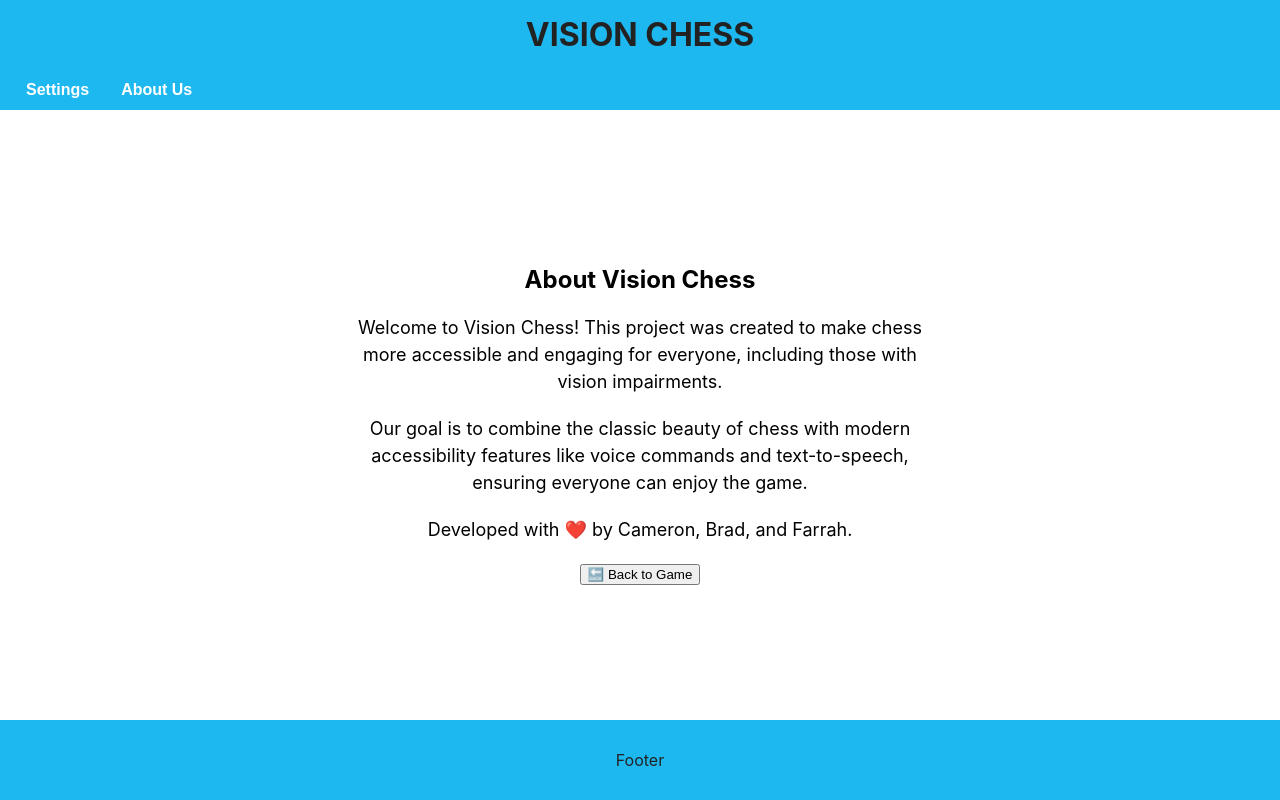
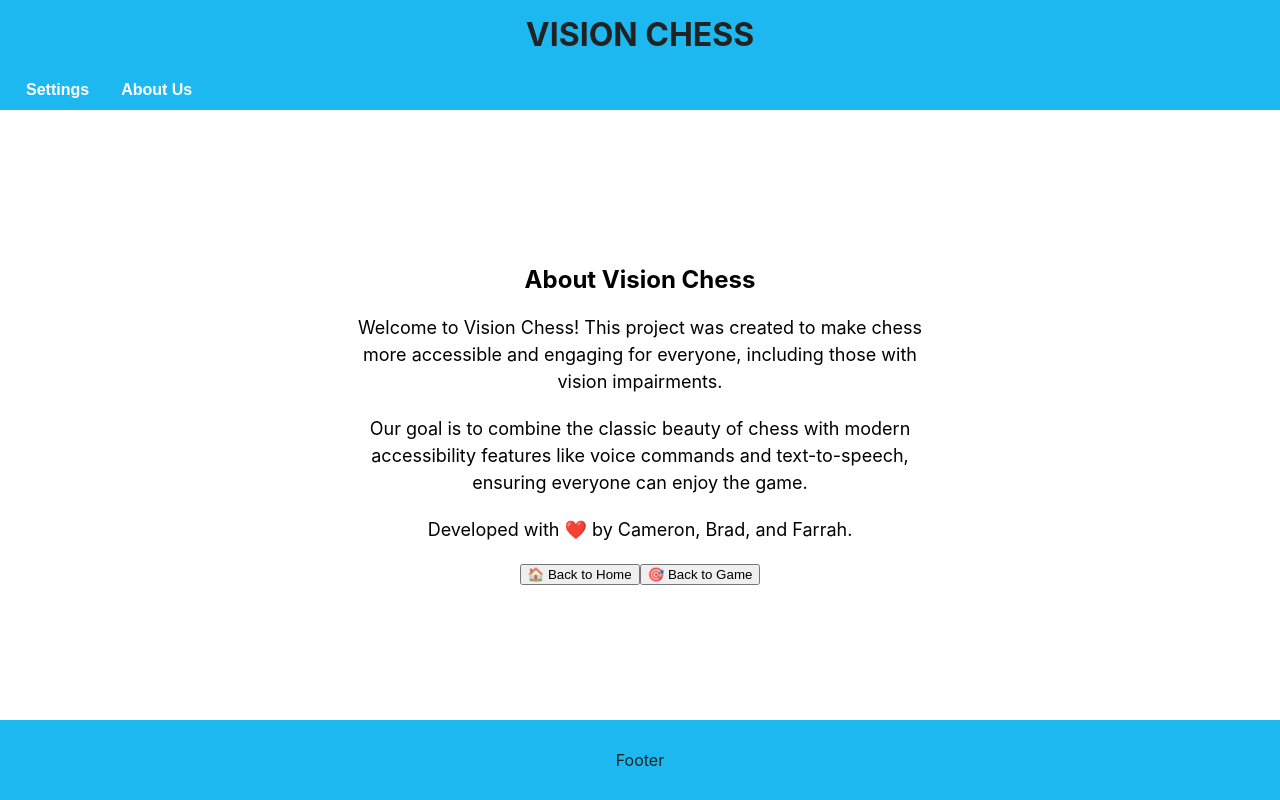
Before and after one commit to bradlyhayes12/Chess-game-impairedvision, a React (Create React App) app: page /about in a window 1280 px wide. Built offline with nearby package versions, Linux system fonts and the light colour scheme.

Commit message:
Fixed the buttons to work properly

```diff
--- /dev/null
+++ b/src/AboutUs.css
@@ -0,0 +1,63 @@
+/* AboutUs.css */
+
+.about-page {
+    max-width: 800px;
+    margin: 50px auto;
+    padding: 30px;
+    background-color: #fdfdfd;
+    border-radius: 20px;
+    box-shadow: 0 8px 20px rgba(0, 0, 0, 0.2);
+    text-align: center;
+    font-family: 'Segoe UI', Tahoma, Geneva, Verdana, sans-serif;
+  }
+
+  .about-page h2 {
+    font-size: 2.5rem;
+    margin-bottom: 20px;
+    color: #333;
+    position: relative;
+  }
+
+  .about-page h2::after {
+    content: '';
+    width: 60px;
+    height: 4px;
+    background-color: #555;
+    display: block;
+    margin: 10px auto 0;
+    border-radius: 2px;
+  }
+
+  .about-page p {
+    font-size: 1.2rem;
+    color: #555;
+    line-height: 1.6;
+    margin-bottom: 20px;
+  }
+
+  .button-row {
+    display: flex;
+    justify-content: center;
+    gap: 20px;
+    margin-top: 30px;
+  }
+
+  .button-row button {
+    background: linear-gradient(135deg, #6c63ff, #48c6ef);
+    color: white;
+    border: none;
+    padding: 12px 24px;
+    font-size: 1.1rem;
+    border-radius: 12px;
+    cursor: pointer;
+    transition: transform 0.3s, background-color 0.3s;
+  }
+
+  .button-row button:hover {
+    transform: scale(1.05);
+    background: linear-gradient(135deg, #48c6ef, #6c63ff);
+  }
+
+  .button-row a {
+    text-decoration: none;
+  }
--- a/src/AboutUs.js
+++ b/src/AboutUs.js
@@ -1,5 +1,5 @@
 import React from 'react';
-import { Link } from 'react-router-dom';
+import { Link, useNavigate } from 'react-router-dom';
 import './App.css'; // (Optional: for styles)
 
 const Speak = (text, textToSpeech = true) => {
@@ -23,6 +23,12 @@ const SpeakOnHover = ({ children, text, textToSpeech = true }) => {
 };
 
 export default function AboutUs({ textToSpeech = true }) {
+  const navigate = useNavigate(); // <-- Add this!
+
+  const handleBackToGame = () => {
+    navigate('/'); // Go back to previous page
+  };
+
   return (
     <div className="about-page">
         <SpeakOnHover text="About Vision Chess" textToSpeech={textToSpeech}>
@@ -48,11 +54,17 @@ export default function AboutUs({ textToSpeech = true }) {
       </p>
       </SpeakOnHover>
 
-      {/* Back button */}
-      <Link to="/">
-      <SpeakOnHover text="Back to Game" textToSpeech={textToSpeech}>
-        <button>🔙 Back to Game</button>
+      {/* Buttons Row */}
+      <div className="button-row">
+        <Link to="/">
+          <SpeakOnHover text="Back to Home" textToSpeech={textToSpeech}>
+            <button>🏠 Back to Home</button>
+          </SpeakOnHover>
+        </Link>
+
+        <SpeakOnHover text="Back to Game" textToSpeech={textToSpeech}>
+          <button onClick={handleBackToGame}>🎯 Back to Game</button>
         </SpeakOnHover>
-      </Link>
+      </div>
     </div>
   )};
--- a/src/App.js
+++ b/src/App.js
@@ -10,6 +10,7 @@ function App() {
   const [darkMode, setDarkMode] = useState(false);
   const [textToSpeech, setTextToSpeech] = useState(true);
   const [boardSize, setBoardSize] = useState('medium');
+  const [isGameStarted, setIsGameStarted] = useState(false);
 
   return (
     <div className={darkMode ? 'App dark' : 'App'}>
@@ -22,6 +23,8 @@ function App() {
                 <ChessBoard
                   textToSpeech={textToSpeech}
                   boardSize={boardSize}
+                  isGameStarted={isGameStarted}
+                  setIsGameStarted={setIsGameStarted}
                 />
               }
             />
--- a/src/ChessBoard.js
+++ b/src/ChessBoard.js
@@ -131,7 +131,7 @@ const Square = ({ children, position, handleMove, isValidMove, isSelected, isFoc
   );
 };
 
-const ChessBoard = ({ textToSpeech, boardSize }) => {
+const ChessBoard = ({ textToSpeech, boardSize, isGameStarted, setIsGameStarted }) => {
   const [chess, setChess] = useState(new Chess());
   const [board, setBoard] = useState(chess.board());
   const [selected, setSelected] = useState(null);
@@ -139,12 +139,9 @@ const ChessBoard = ({ textToSpeech, boardSize }) => {
   const [gameStatus, setGameStatus] = useState("");
   const [playerColor, setPlayerColor] = useState(null);
   const [difficulty, setDifficulty] = useState("easy");
-  const [isGameStarted, setIsGameStarted] = useState(false);
   const [moveHistory, setMoveHistory] = useState([]);
   const [captured, setCaptured] = useState([]);
   const [focusedSquare, setFocusedSquare] = useState("e2");
-
-
 
   const checkGameStatus = () => {
     if (chess.isCheckmate()) {
--- a/src/SettingsPage.js
+++ b/src/SettingsPage.js
@@ -66,7 +66,7 @@ export default function SettingsPage({
       <div className="back-button">
         <SpeakOnHover text="Back to Home Page" textToSpeech={textToSpeech}>
           <Link to="/">
-            <button> Back to Home Page</button>
+            <button> 🏠 Back to Home</button>
           </Link>
         </SpeakOnHover>
       </div>
```
